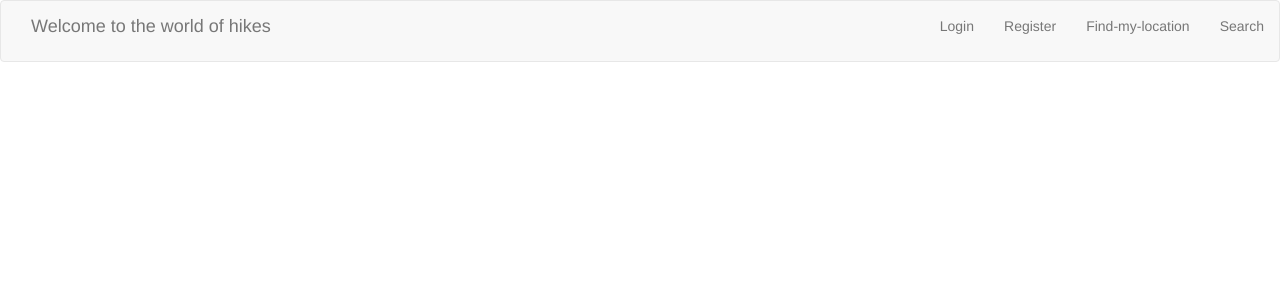
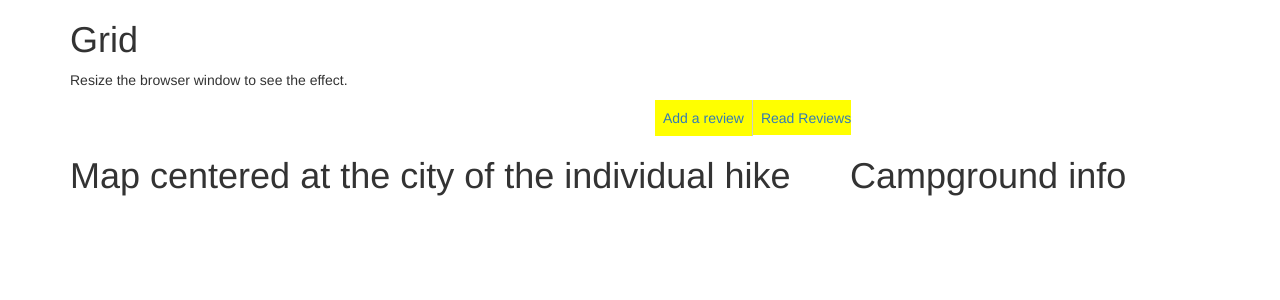
Before and after one commit to Swathiiyers/HB-HikeProject, a Flask app: page /trail-page/1 in a window 1280 px wide. Shown: the top 300 px of the page. Run offline with Flask 2, Linux system fonts and the light colour scheme; data that the repository does not hold is empty; some libraries are stand-ins or nearby versions.

```diff
--- a/server.py
+++ b/server.py
@@ -8,6 +8,7 @@ import pdb
 from model import connect_to_db, db, User, Review, HikeTrail, Search
 from sqlalchemy import and_
 import datetime
+import requests
 
 
 app = Flask(__name__)
@@ -57,6 +58,44 @@ def show_userprofile(user_name):
     return render_template("user_profile.html", user_name=user_name,
                            past_searches=past_searches,
                            past_reviews=past_reviews)
+
+
+@app.route('/saved-results')
+def show_results():
+    """Get button click inputs from the user profile and return results"""
+
+    google_map_key = os.environ["GOOGLE_MAPS_KEY"]
+
+    city = None
+    state = None
+    curr_lat = 0.0
+    curr_long = 0.0
+
+    city = request.args.get("city")
+    state = request.args.get("state")
+    radius = request.args.get("radius")
+
+    # The payload params includes the city, state and radius values
+    payload = {"q[activities_activity_type_name_eq]": "hiking",
+               "q[city_cont]": city, "q[state_cont]": state,
+               "q[country_cont]": "United+States",
+               "radius": radius, "limit": 10}
+
+    results = get_response(payload)
+    result_list = results["places"]
+
+    print result_list
+
+    # Add results to the HikeTrails database
+    add_to_HikeTrails_db(result_list)
+    # Get the latlong values of all the search results
+    latlong_list = get_latlongs(result_list)
+
+    return render_template("search_results.html",
+                           result_list=result_list, latlong_list=latlong_list,
+                           google_map_key=google_map_key,
+                           city=city, state=state, radius=radius,
+                           curr_lat=curr_lat, curr_long=curr_long)
 
 
 @app.route("/register", methods=["POST"])
@@ -135,6 +174,16 @@ def show_searchpage():
 
     return render_template("search_page.html")
 
+# @app.route("/choose-search/<city>/<state>/<radius>")
+# def show_searchpage(city, state, radius):
+#     """Direct to the Hike search page upon button click"""
+
+#     city = city
+#     state = state
+#     radius = radius
+
+#     return redirect("search_page.html", city=city, state=state, radius=radius)
+
 
 @app.route("/search-by-loc")
 def find_loc():
@@ -166,8 +215,6 @@ def search_hike():
                    "q[city_cont]": city, "q[state_cont]": state,
                    "q[country_cont]": "United+States",
                    "radius": radius, "limit": 10}
-
-        # search_type = "search-by-city"
 
     elif "/search-by-loc" in request.referrer:
         radius = request.form["radius"]
@@ -239,8 +286,11 @@ def show_trailpage(trail_id):
     trail_info = HikeTrail.query.filter_by(trail_id=trail_id).all()
     trail_reviews = Review.query.filter_by(trail_id=trail_id).all()
 
+    # Search for campground and show the campground infor using the API based on latlong values
+    # res = requests.get("http://api.amp.active.com/camping/campgrounds?landmarkName=true&landmarkLat=37.84035&landmarkLong=-122.4888889&xml=true&api_key=2chxq68e")
+
     return render_template("trail_page.html", trail_info=trail_info,
-                            trail_reviews=trail_reviews)
+                           trail_reviews=trail_reviews)
 
 if __name__ == "__main__":
     # We have to set debug=True here, since it has to be True at the point
--- a/server_helpers.py
+++ b/server_helpers.py
@@ -17,6 +17,9 @@ def get_response(payload):
     # Encoding payload values for adding it to the URL
     # Using urllib to encode params to URL, replace encoded characters to the URL compatible chars
     param_url = urllib.urlencode(payload).replace('%5D', ']').replace('%5B', '[').replace('%2B', '+')
+
+    # Prints the param_url on terminal window for testing purpose
+    print param_url
 
     # Concatenating base_url with final_url, to get the final_url to pass to API request.get
     final_url = base_url + param_url
--- a/templates/trail_page.html
+++ b/templates/trail_page.html
@@ -1,13 +1,58 @@
-{% extends 'base.html' %}
-{% block title %}Results Page{% endblock %}
+<!DOCTYPE html>
+<html lang="en">
+<head>
+  <title>Individual result page</title>
+  <meta charset="utf-8">
+  <meta name="viewport" content="width=device-width, initial-scale=1">
+  <link rel="stylesheet" href="https://maxcdn.bootstrapcdn.com/bootstrap/3.3.7/css/bootstrap.min.css">
+  <script src="https://ajax.googleapis.com/ajax/libs/jquery/3.2.1/jquery.min.js"></script>
+  <script src="https://maxcdn.bootstrapcdn.com/bootstrap/3.3.7/js/bootstrap.min.js"></script>
+</head>
+<body>
 
-    {% block content %}
-        {% for trail in trail_info %}
-        <p>{{ trail.trail_name }}</p><br>
+<div class="container">
+    <h1>Grid</h1>
+
+    <p>Resize the browser window to see the effect.</p>
+    <div class="row">
+        <div class="col-sm-6" style="border-color: black">
+            {% for trail in trail_info %}
+            <p>{{ trail.trail_name }}</p><br>
+            {% endfor %}
+        </div>
+
+        <div class="col-sm-6">
+        {% for review in trail_reviews %}
+            <p>{{ review.comment_description }} </p>
         {% endfor %}
 
-    {% for review in trail_reviews %}
-        <p>{{ review.comment_description }} </p>
-    {% endfor %}
+            <div style="float: left; padding: 8px 8px 8px 8px; border-right: 1px solid #ccc; background: yellow">
+                <a href="#">Add a review</a></div>
 
-    {% endblock %}
+            <div style="float: left; padding: 8px 0 7px 8px; background: yellow">
+                <a href="#">
+                    Read Reviews
+                </a>
+            </div>
+        </div>
+
+
+    </div>
+
+    <div class="row">
+        <div class="col-sm-8">
+            <h1> Map centered at the city of the individual hike </h1>
+        </div>
+
+        <div class="col-sm-4">
+            <h1> Campground info </h1>
+        </div>
+
+
+    </div>
+
+
+</div>
+<!-- End of container div -->
+</body>
+</html>
```
Also changed, not shown: codes_test.py (+1 -10 lines), server_tests.py (+4 -4 lines), templates/search_results.html (+31 -26 lines), templates/user_profile.html (+7 -1 lines).
